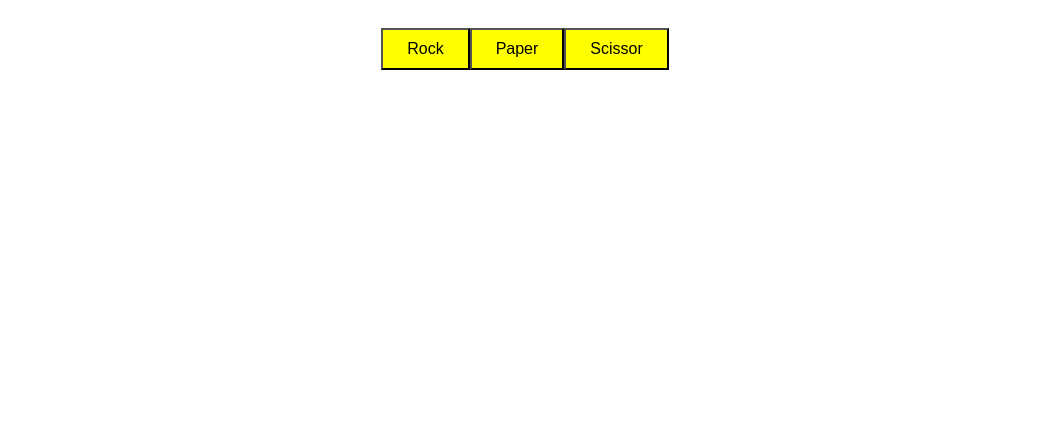
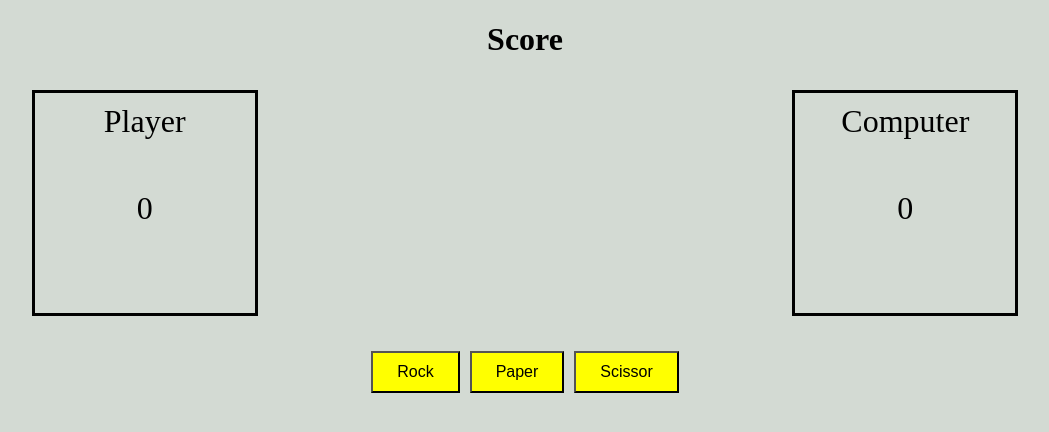
Before and after one commit to demii21/odin-rockPaperScissor, a plain HTML site: page rockPaperScissor.html in a window 1280 px wide. Shown: the whole page, without its empty margins (115-1164 px from the left). Drawn offline with Linux system fonts and the light colour scheme.

Commit message:
scores update on clicks

```diff
--- a/rockPaperScissor.html
+++ b/rockPaperScissor.html
@@ -6,11 +6,43 @@
     <link rel="stylesheet" href="rps.css">
 </head>
 <body>
+    <div class="header">
+        <div class="scoreboard">
+            <h1>Score</h1>
+            <div id="ScoreContainer">
+
+                <div id="player">
+                    <section>
+                        Player
+                    </section>
+                    <section id="Pscore">
+                        0
+                    </section>
+
+                </div>
+                <div id="result">
+
+                </div>
+                <div id="computer">
+                    <section>
+                        Computer
+                    </section>
+                    <section id="Cscore">
+                        0
+                    </section>
+                </div>
+            </div>
+
+        </div>
+    </div>
     <div id="container">
         <button id="btn1" value="rock">Rock</button>
         <button id="btn2" value="paper">Paper</button>
         <button id="btn3" value="scissor">Scissor</button>
-    </div>
+    <!-- </div>
+    <div id="start">
+        <button id="newGame" onClick>Start</button>
+    </div> -->
 
 </body>
 </html>
--- a/rockPaperScissor.js
+++ b/rockPaperScissor.js
@@ -1,7 +1,7 @@
 let choice = ["rock","paper","scissor"];
 let PlayerWin =0,ComputerWin=0;
-
-
+let playerScore = document.getElementById("Pscore");
+let computerScore = document.getElementById("Cscore");
 function computerPlay(){
     const randomChoice = choice[Math.floor(Math.random()*choice.length)];
     return randomChoice;
@@ -46,22 +46,27 @@ function playRound(playerSelection,computerSelection){
         }
     }
 }
-
+function scoreUpdate(){
+    playerScore.innerText=PlayerWin;
+    computerScore.innerText=ComputerWin;
+}
 function game(){
-
     let playerSelection;
     let computerSelection;
-    // for(let i=0;i<5;i++){
         const btns = document.querySelectorAll('#container');
             btns.forEach((button)=>{
                 button.addEventListener('click',(e)=>{
                 playerSelection = e.target.value;
                 computerSelection = computerPlay();
+                scoreUpdate();
+
                 console.log("playerSelection : " + playerSelection + " computerSelection : " + computerSelection);
                 console.log(playRound(playerSelection,computerSelection));
                 e.stopPropagation();
+
             });
         });
 
 }
+
 game();
--- a/rps.css
+++ b/rps.css
@@ -1,13 +1,66 @@
+body{
+    background-color: rgb(211, 218, 211);
+}
+
 #container{
     display: flex;
     justify-content: center;
     padding-top: 20px;
 }
-
+.header{
+    text-align: center;
+}
 
 #container button{
     padding: 10px 24px;
     background-color: yellow;
     text-align: center;
     font-size: 16px;
+    margin: 5px;
 }
+#start{
+    display: flex;
+    justify-content: center;
+
+    padding-top: 50px;
+}
+#start button{
+    padding: 10px 34px;
+    background-color: yellow;
+    text-align: center;
+    font-size: 16px;
+}
+
+
+#ScoreContainer{
+    display: flex;
+    font-size: xx-large;
+    justify-content: space-around;
+}
+
+
+#player{
+    text-align: center;
+    width:200px;
+    height:200px;
+    margin:10px;
+    padding:10px;
+    border: 3px black solid;
+}
+
+#computer{
+    text-align: center;
+    width:200px;
+    height:200px;
+    margin:10px;
+    padding:10px;
+    border: 3px black solid;
+}
+
+#player #Pscore{
+    padding-top: 50px;
+}
+
+#computer #Cscore{
+    padding-top:50px;
+}
```
